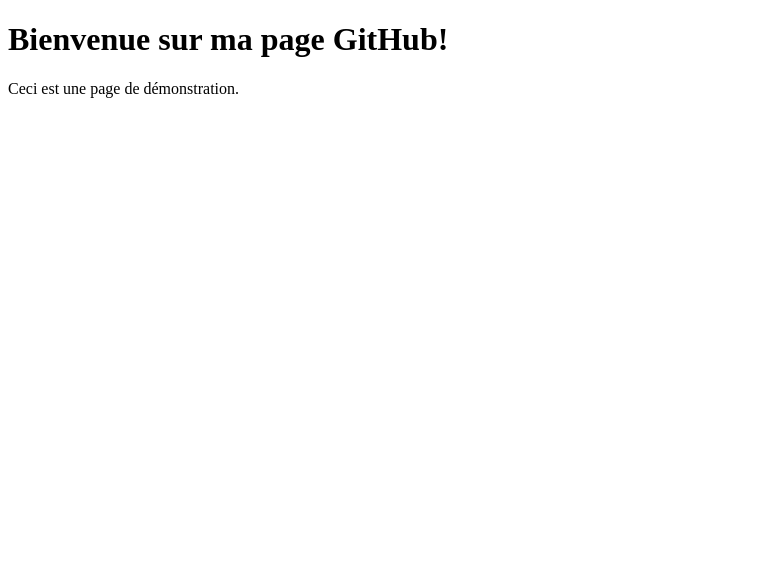
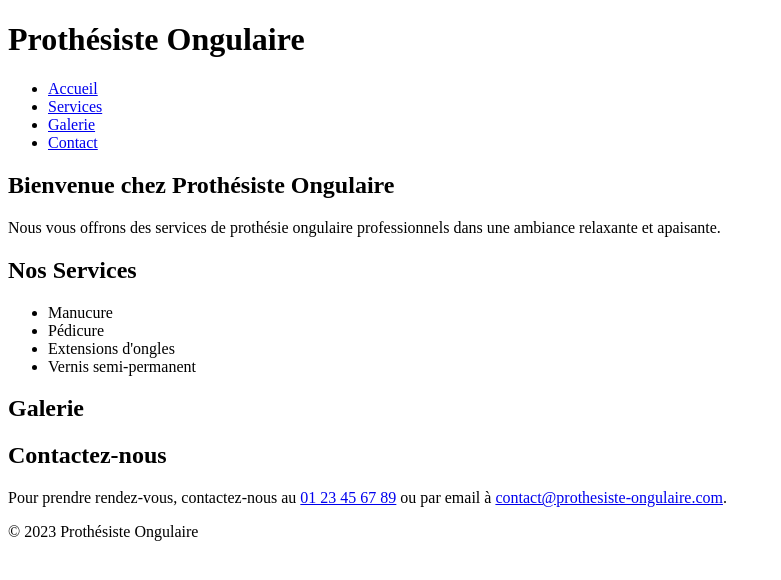
Before and after one commit to Bladikill/Test-PO2, a plain HTML site: page index.html in a window 1280 px wide. Shown: the whole page, without its empty margins (0-781 px from the left). Drawn offline with Linux system fonts and the light colour scheme.

Commit message:
Update index.html

```diff
--- a/index.html
+++ b/index.html
@@ -1,10 +1,53 @@
 <!DOCTYPE html>
-<html>
-  <head>
-    <title>Ma Page GitHub</title>
-  </head>
-  <body>
-    <h1>Bienvenue sur ma page GitHub!</h1>
-    <p>Ceci est une page de démonstration.</p>
-  </body>
+<html lang="fr">
+<head>
+    <meta charset="UTF-8">
+    <meta name="viewport" content="width=device-width, initial-scale=1.0">
+    <title>Prothésiste Ongulaire</title>
+    <link rel="stylesheet" href="styles.css"> <!-- Ajoutez votre fichier CSS ici -->
+</head>
+<body>
+    <header>
+        <h1>Prothésiste Ongulaire</h1>
+        <nav>
+            <ul>
+                <li><a href="#accueil">Accueil</a></li>
+                <li><a href="#services">Services</a></li>
+                <li><a href="#galerie">Galerie</a></li>
+                <li><a href="#contact">Contact</a></li>
+            </ul>
+        </nav>
+    </header>
+
+    <main>
+        <section id="accueil">
+            <h2>Bienvenue chez Prothésiste Ongulaire</h2>
+            <p>Nous vous offrons des services de prothésie ongulaire professionnels dans une ambiance relaxante et apaisante.</p>
+        </section>
+
+        <section id="services">
+            <h2>Nos Services</h2>
+            <ul>
+                <li>Manucure</li>
+                <li>Pédicure</li>
+                <li>Extensions d'ongles</li>
+                <li>Vernis semi-permanent</li>
+            </ul>
+        </section>
+
+        <section id="galerie">
+            <h2>Galerie</h2>
+            <!-- Ajoutez ici des images de vos créations -->
+        </section>
+
+        <section id="contact">
+            <h2>Contactez-nous</h2>
+            <p>Pour prendre rendez-vous, contactez-nous au <a href="tel:0123456789">01 23 45 67 89</a> ou par email à <a href="mailto:contact@prothesiste-ongulaire.com">contact@prothesiste-ongulaire.com</a>.</p>
+        </section>
+    </main>
+
+    <footer>
+        <p>© 2023 Prothésiste Ongulaire</p>
+    </footer>
+</body>
 </html>
```
